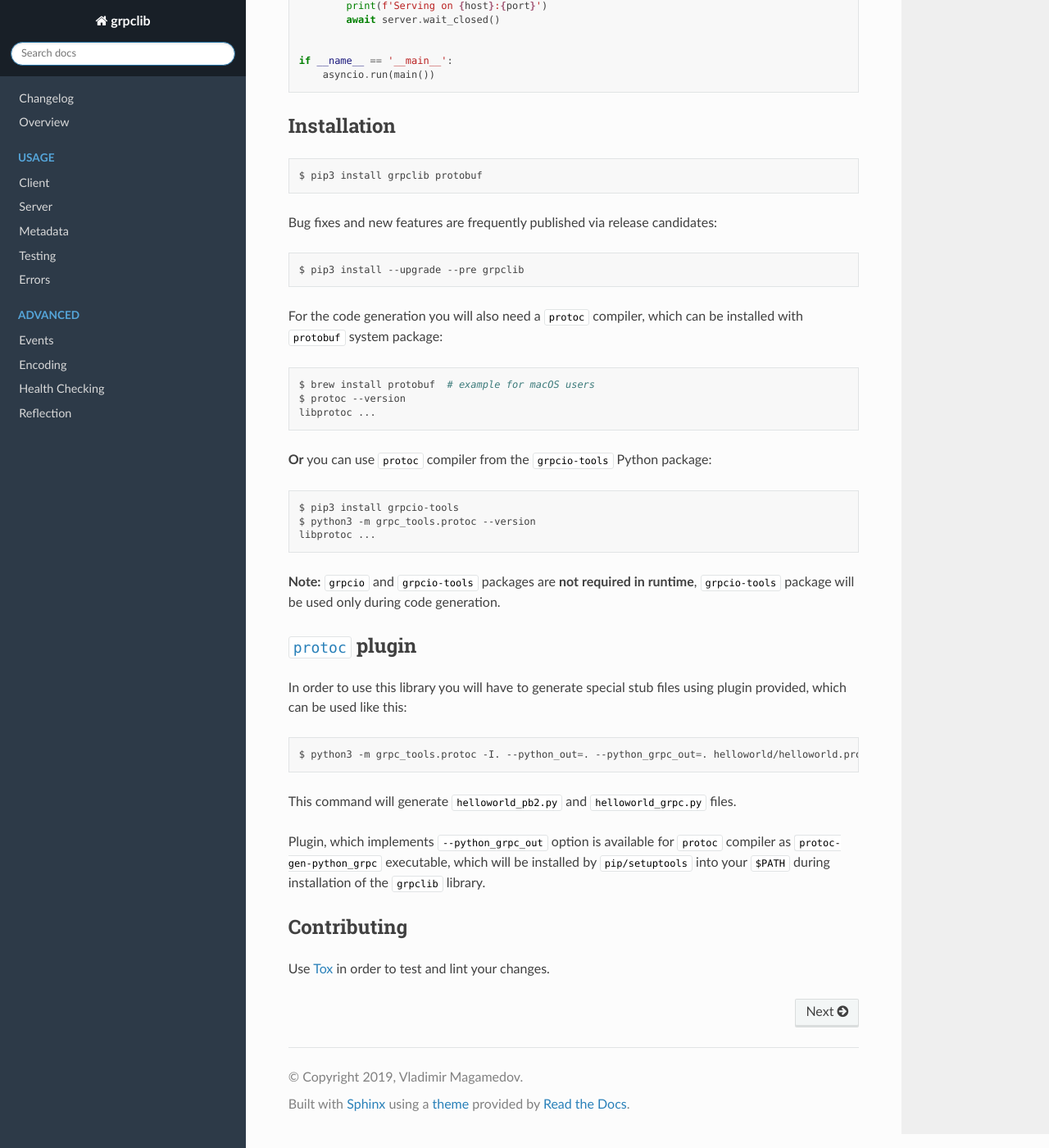
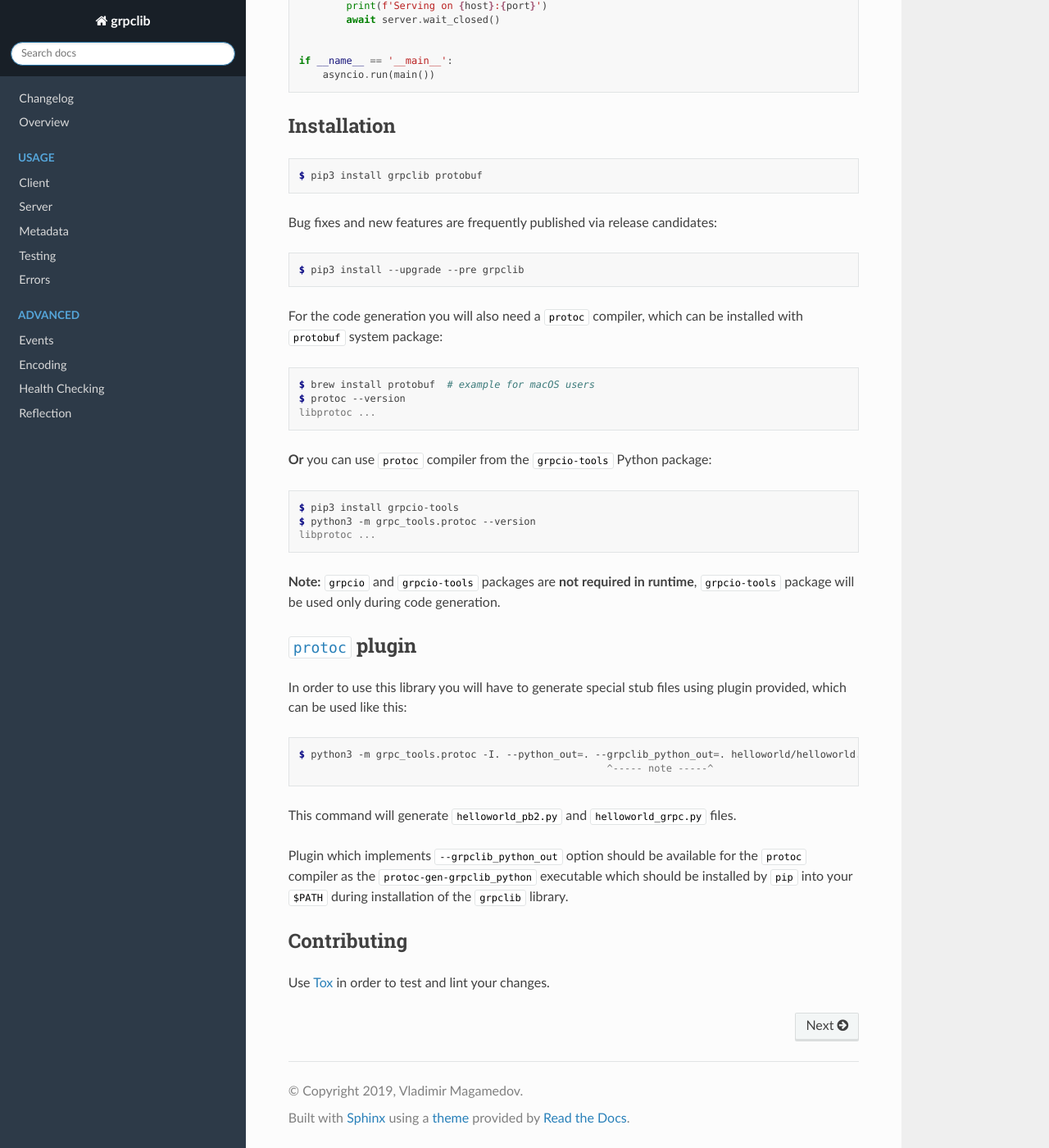
Before and after one commit to vmagamedov/grpclib, a Sphinx documentation site: the page built from docs/index.rst, in a window 1280 px wide and 1400 px high, scrolled down 1432 px. Shown: the whole window at 82% size. Built offline with Sphinx 7.4.7 and the Read the Docs theme 2.0.0, drawn with Linux system fonts in a browser that asks for light colours.

Commit message:
Renamed protoc-gen-python_grpc script into protoc-gen-grpclib_python to follow grpc project naming

```diff
--- a/README.rst
+++ b/README.rst
@@ -79,20 +79,20 @@ Server
 Installation
 ~~~~~~~~~~~~
 
-.. code-block:: shell
+.. code-block:: console
 
   $ pip3 install grpclib protobuf
 
 Bug fixes and new features are frequently published via release candidates:
 
-.. code-block:: shell
+.. code-block:: console
 
   $ pip3 install --upgrade --pre grpclib
 
 For the code generation you will also need a ``protoc`` compiler, which can be
 installed with ``protobuf`` system package:
 
-.. code-block:: shell
+.. code-block:: console
 
   $ brew install protobuf  # example for macOS users
   $ protoc --version
@@ -101,7 +101,7 @@ installed with ``protobuf`` system package:
 
 **Or** you can use ``protoc`` compiler from the ``grpcio-tools`` Python package:
 
-.. code-block:: shell
+.. code-block:: console
 
   $ pip3 install grpcio-tools
   $ python3 -m grpc_tools.protoc --version
@@ -116,16 +116,17 @@ runtime**, ``grpcio-tools`` package will be used only during code generation.
 In order to use this library you will have to generate special stub files using
 plugin provided, which can be used like this:
 
-.. code-block:: shell
+.. code-block:: console
 
-  $ python3 -m grpc_tools.protoc -I. --python_out=. --python_grpc_out=. helloworld/helloworld.proto
+  $ python3 -m grpc_tools.protoc -I. --python_out=. --grpclib_python_out=. helloworld/helloworld.proto
+                                                      ^----- note -----^
 
 This command will generate ``helloworld_pb2.py`` and ``helloworld_grpc.py``
 files.
 
-Plugin, which implements ``--python_grpc_out`` option is available for
-``protoc`` compiler as ``protoc-gen-python_grpc`` executable, which will be
-installed by ``pip/setuptools`` into your ``$PATH`` during installation of the
+Plugin which implements ``--grpclib_python_out`` option should be available for
+the ``protoc`` compiler as the ``protoc-gen-grpclib_python`` executable which
+should be installed by ``pip`` into your ``$PATH`` during installation of the
 ``grpclib`` library.
 
 Contributing
--- a/docs/changelog/index.rst
+++ b/docs/changelog/index.rst
@@ -6,8 +6,8 @@ Changelog
 
   - Using ``application/grpc`` content type on the client-side to be compatible
     with faulty server implementations (e.g. googleapis.com)
-  - Introduced ``--python_grpclib_out=`` plugin and ``_grpclib.py`` file
-    extension to avoid any possible misunderstanding
+  - Renamed ``--python_grpc_out=`` protoc option into ``--grpclib_python_out=``
+    to avoid misunderstanding and to follow grpc project naming
   - Added ``(client|server):Stream.peer`` property and corresponding property in
     the ``RecvRequest`` event
   - Added ``server:Stream.user_agent`` property and corresponding property in
--- a/setup.py
+++ b/setup.py
@@ -34,7 +34,9 @@ setup(
     ],
     entry_points={
         'console_scripts': [
+            # backward compatibility
             'protoc-gen-python_grpc=grpclib.plugin.main:main',
+            'protoc-gen-grpclib_python=grpclib.plugin.main:main',
         ],
     },
     classifiers=[
```
Also changed, not shown: examples/README.rst, 1 other file.
